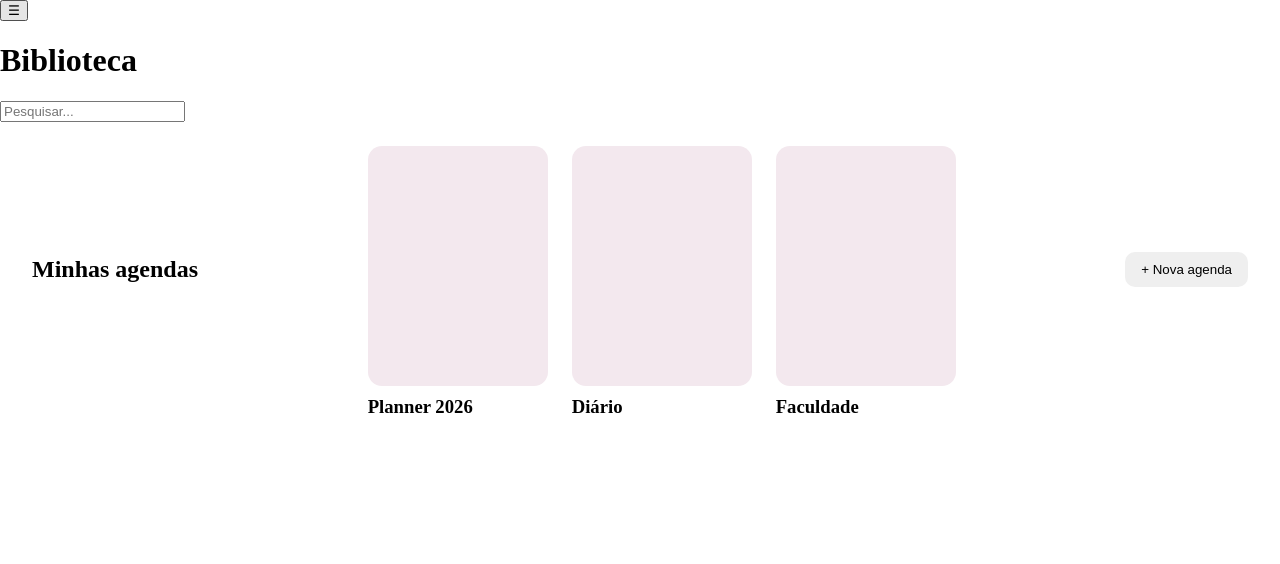
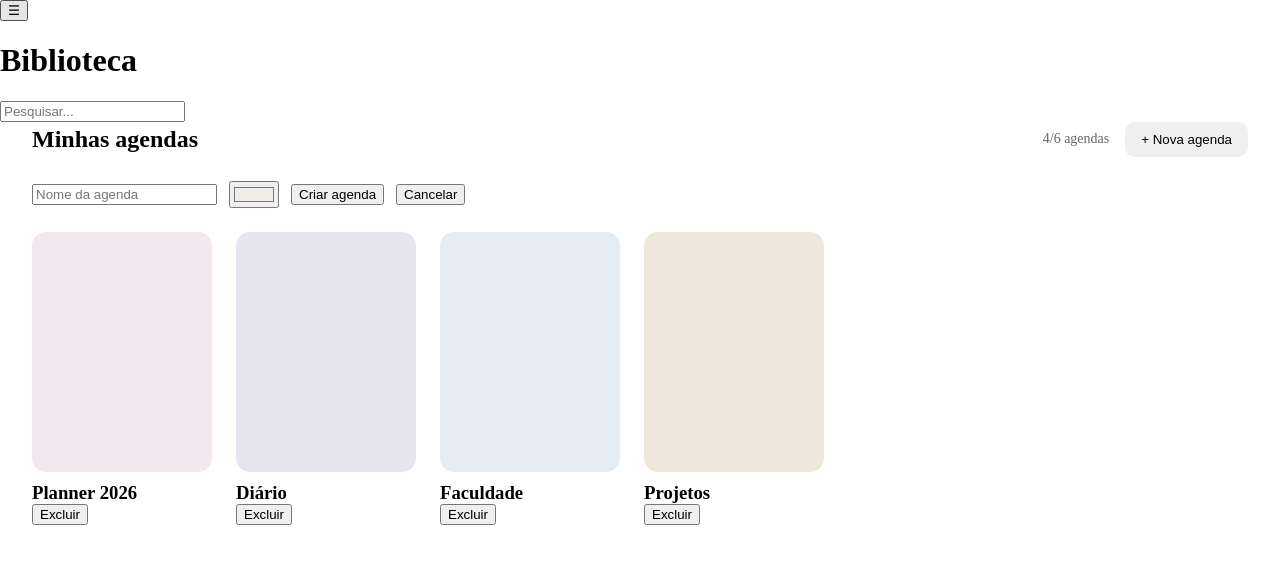
Before and after one commit to GioduarteDev/planner-digital, a React (Vite) app in the folder frontend/: page / in a window 1280 px wide. Both pictures are taken after a click on the button "+ Nova agenda". Shown: the top 564 px of the page. Built offline with nearby package versions, Linux system fonts and the light colour scheme.

Commit message:
feat: add agenda creation and deletion

```diff
--- a/frontend/src/components/AgendaCard/AgendaCard.css
+++ b/frontend/src/components/AgendaCard/AgendaCard.css
@@ -6,7 +6,7 @@
   width: 180px;
   height: 240px;
 
-  background: #f3e8ee;
+
   border-radius: 14px;
 }
 
--- a/frontend/src/components/AgendaCard/AgendaCard.tsx
+++ b/frontend/src/components/AgendaCard/AgendaCard.tsx
@@ -2,14 +2,30 @@ import './AgendaCard.css'
 
 type AgendaCardProps = {
   title: string
+  coverColor: string
+  onDelete: () => void
 }
 
-function AgendaCard({ title }: AgendaCardProps) {
+function AgendaCard({
+  title,
+  coverColor,
+  onDelete,
+}: AgendaCardProps) {
   return (
     <article className="agenda-card">
-      <div className="agenda-cover"></div>
+      <div
+        className="agenda-cover"
+        style={{ backgroundColor: coverColor }}
+      ></div>
 
       <h3>{title}</h3>
+
+      <button
+        type="button"
+        onClick={onDelete}
+      >
+        Excluir
+      </button>
     </article>
   )
 }
--- a/frontend/src/pages/Library/LibraryPage.css
+++ b/frontend/src/pages/Library/LibraryPage.css
@@ -29,3 +29,24 @@
 
   margin-top: 24px;
 }
+.library-content-actions {
+  display: flex;
+  align-items: center;
+  gap: 16px;
+}
+
+.agenda-count {
+  font-size: 14px;
+  color: #666666;
+}
+
+.new-agenda-button:disabled {
+  opacity: 0.5;
+  cursor: not-allowed;
+}
+.agenda-form {
+  display: flex;
+  align-items: center;
+  gap: 12px;
+  margin-top: 24px;
+}
--- a/frontend/src/pages/Library/LibraryPage.tsx
+++ b/frontend/src/pages/Library/LibraryPage.tsx
@@ -1,7 +1,72 @@
+import { useState } from 'react'
+
 import './LibraryPage.css'
+
 import AgendaCard from '../../components/AgendaCard/AgendaCard'
 
+const MAX_AGENDAS = 6
+
+const initialAgendas = [
+  {
+    id: 1,
+    title: 'Planner 2026',
+    coverColor: '#f3e8ee',
+  },
+  {
+    id: 2,
+    title: 'Diário',
+    coverColor: '#e8e5f3',
+  },
+  {
+    id: 3,
+    title: 'Faculdade',
+    coverColor: '#e5edf3',
+  },
+  {
+    id: 4,
+    title: 'Projetos',
+    coverColor: '#eee7dc',
+  },
+]
+
 function LibraryPage() {
+  const [agendas, setAgendas] = useState(initialAgendas)
+  const [isCreatingAgenda, setIsCreatingAgenda] = useState(false)
+  const [newAgendaTitle, setNewAgendaTitle] = useState('')
+  const [newAgendaColor, setNewAgendaColor] = useState('#f0ece8')
+
+  function handleCreateAgenda() {
+    if (agendas.length >= MAX_AGENDAS) {
+      alert(`Você pode ter no máximo ${MAX_AGENDAS} agendas ativas.`)
+      return
+    }
+
+    if (newAgendaTitle.trim() === '') {
+      alert('Digite um nome para a agenda.')
+      return
+    }
+
+    const newAgenda = {
+      id: Date.now(),
+      title: newAgendaTitle,
+      coverColor: newAgendaColor,
+    }
+
+    setAgendas([...agendas, newAgenda])
+
+    setNewAgendaTitle('')
+    setNewAgendaColor('#f0ece8')
+    setIsCreatingAgenda(false)
+  }
+
+  function handleDeleteAgenda(id: number) {
+    const updatedAgendas = agendas.filter(
+      (agenda) => agenda.id !== id,
+    )
+
+    setAgendas(updatedAgendas)
+  }
+
   return (
     <main className="library-page">
       <header className="library-header">
@@ -24,18 +89,71 @@ function LibraryPage() {
           aria-label="Pesquisar na biblioteca"
         />
       </header>
+
       <section className="library-content">
         <div className="library-content-header">
           <h2>Minhas agendas</h2>
-    <div className="agenda-grid">
-  <AgendaCard title="Planner 2026" />
-<AgendaCard title="Diário" />
-<AgendaCard title="Faculdade" />
+
+          <div className="library-content-actions">
+            <span className="agenda-count">
+              {agendas.length}/{MAX_AGENDAS} agendas
+            </span>
+
+            <button
+              className="new-agenda-button"
+              type="button"
+              onClick={() => setIsCreatingAgenda(true)}
+              disabled={agendas.length >= MAX_AGENDAS}
+            >
+              + Nova agenda
+            </button>
+          </div>
         </div>
 
-    <button className="new-agenda-button" type="button">
-      + Nova agenda
+        {isCreatingAgenda && (
+          <div className="agenda-form">
+            <input
+              type="text"
+              placeholder="Nome da agenda"
+              value={newAgendaTitle}
+              onChange={(event) =>
+                setNewAgendaTitle(event.target.value)
+              }
+            />
+
+            <input
+              type="color"
+              value={newAgendaColor}
+              onChange={(event) =>
+                setNewAgendaColor(event.target.value)
+              }
+            />
+
+            <button
+              type="button"
+              onClick={handleCreateAgenda}
+            >
+              Criar agenda
             </button>
+
+            <button
+              type="button"
+              onClick={() => setIsCreatingAgenda(false)}
+            >
+              Cancelar
+            </button>
+          </div>
+        )}
+
+        <div className="agenda-grid">
+          {agendas.map((agenda) => (
+            <AgendaCard
+              key={agenda.id}
+              title={agenda.title}
+              coverColor={agenda.coverColor}
+              onDelete={() => handleDeleteAgenda(agenda.id)}
+            />
+          ))}
         </div>
       </section>
     </main>
```
Lines whose indentation alone changed are shown as unchanged.
